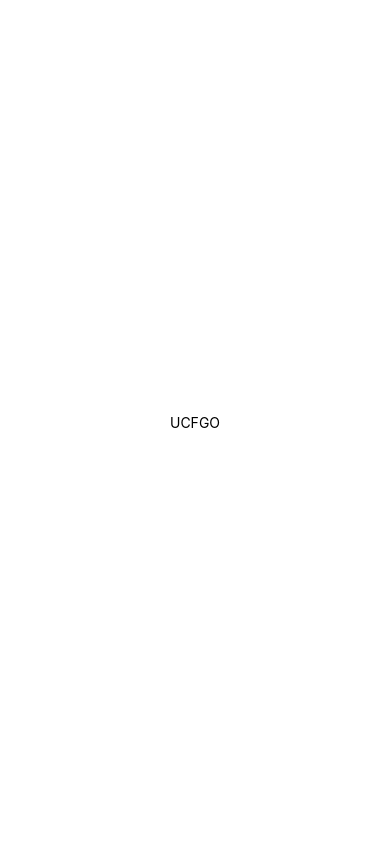
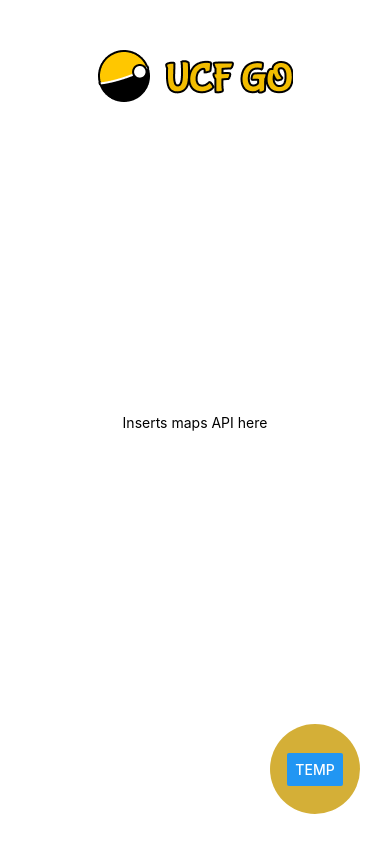
Before and after one commit to Caitlin-Fabian/UCFGO, a React Native app: screen / in a window 390 px wide. Built offline with nearby package versions, Linux system fonts and the light colour scheme.

Commit message:
modified:   App.js 	new file:   Logo.png 	modified:   app.json 	modified:   package-lock.json 	modified:   package.json

```diff
--- a/App.js
+++ b/App.js
@@ -1,10 +1,33 @@
 import { StatusBar } from 'expo-status-bar';
-import { StyleSheet, Text, View } from 'react-native';
+import React, { useState } from 'react';
+import { StyleSheet, Text, View, Image, Button } from 'react-native';
 
 export default function App() {
+    const [shouldShow, setShouldShow] = useState(false);
+
     return (
         <View style={styles.container}>
-            <Text>UCFGO</Text>
+            <Text>Inserts maps API here</Text>
+            <Image style={styles.logoContainer} source={require('./Logo.png')} />
+            <View style={styles.tempButton}>
+                <Button title='temp' titleStyle onPress={() => setShouldShow(!shouldShow)}/>
+            </View>
+            {shouldShow ?
+            (
+                <View style={styles.buttonsContainer}>
+                    <View style={styles.profileButton}>
+                    <Button title='profile' titleStyle onPress={() => setShouldShow(!shouldShow)}/>
+                    </View>
+                    <View style={styles.inventoryButton}>
+                    <Button title='inventory' titleStyle onPress={() => setShouldShow(!shouldShow)}/>
+                    </View>
+                    <View style={styles.settingsButton}>
+                    <Button title='settings' titleStyle onPress={() => setShouldShow(!shouldShow)}/>
+                    </View>
+                </View>
+
+            )
+             : null}
             <StatusBar style="auto" />
         </View>
     );
@@ -17,4 +40,60 @@ const styles = StyleSheet.create({
         alignItems: 'center',
         justifyContent: 'center',
     },
+    logoContainer: {
+        position: 'absolute',
+        alignSelf: 'center',
+        top: 50,
+        alignItems: 'center',
+        justifyContent: 'center',
+    },
+    buttonsContainer: {
+        position: 'absolute',
+        bottom: 0,
+        right: 0
+    },
+    tempButton: {
+        height: 90,
+        width: 90,
+        position: 'absolute',
+        backgroundColor: '#d4af37',
+        borderRadius: 100,
+        bottom: 30,
+        right: 30,
+        alignItems: 'center',
+        justifyContent: 'center',
+    },
+    profileButton: {
+        height: 90,
+        width: 90,
+        position: 'absolute',
+        backgroundColor: '#d4af37',
+        borderRadius: 100,
+        bottom: 140,
+        right: 30,
+        alignItems: 'center',
+        justifyContent: 'center',
+    },
+    inventoryButton: {
+        height: 90,
+        width: 90,
+        position: 'absolute',
+        backgroundColor: '#d4af37',
+        borderRadius: 100,
+        bottom: 250,
+        right: 30,
+        alignItems: 'center',
+        justifyContent: 'center',
+    },
+    settingsButton: {
+        height: 90,
+        width: 90,
+        position: 'absolute',
+        backgroundColor: '#d4af37',
+        borderRadius: 100,
+        bottom: 360,
+        right: 30,
+        alignItems: 'center',
+        justifyContent: 'center',
+    }
 });
```
Also changed, not shown: package.json (+5 -3 lines), Logo.png (added), app.json (line endings or trailing spaces), 1 other file (tests, documents, lock files or other folders).
